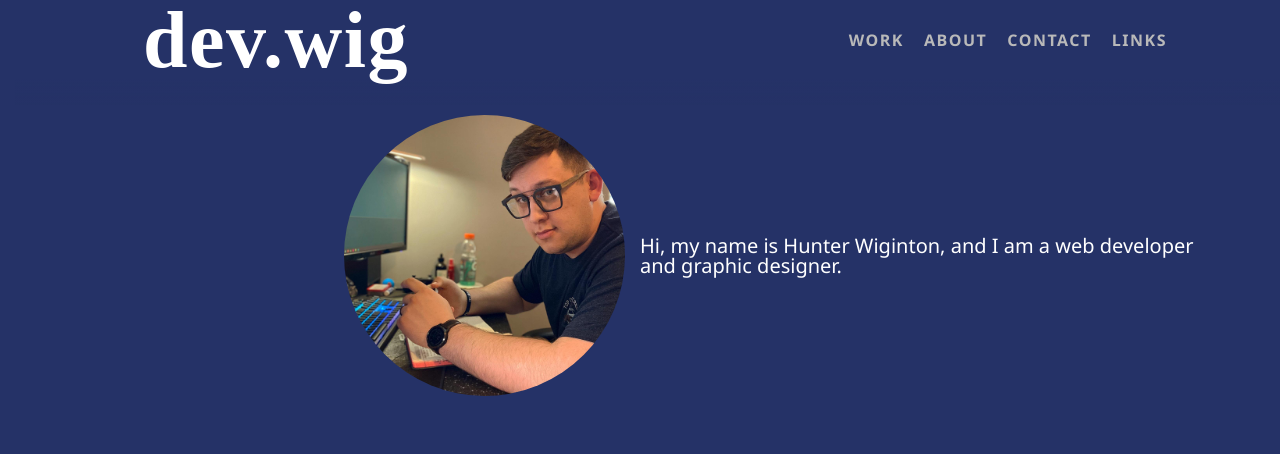
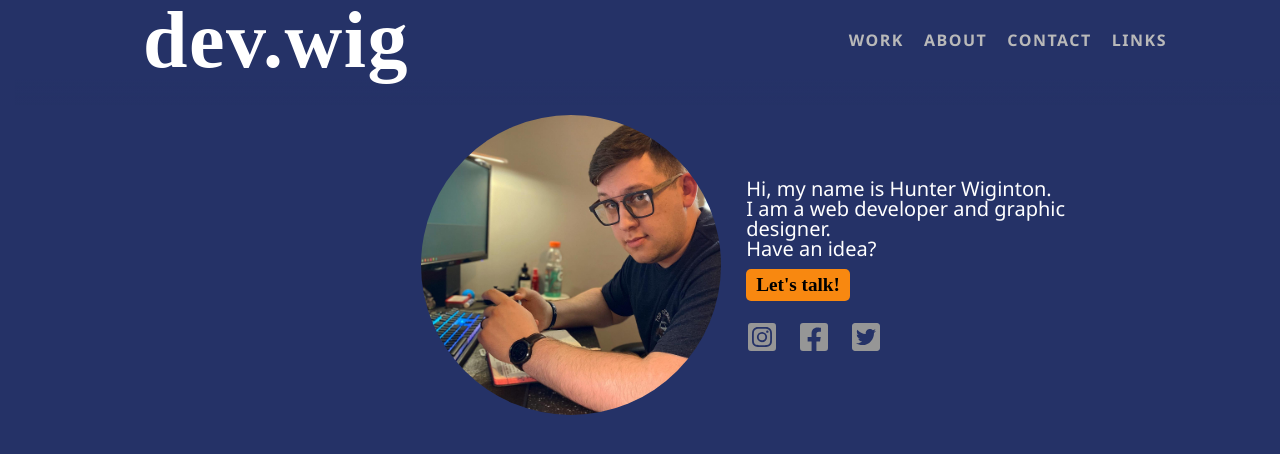
Before and after one commit to hackastak/portfolio, a Gatsby site: page / in a window 1280 px wide. Built offline with nearby package versions, Linux system fonts and the light colour scheme; Gatsby itself is replaced by a stand-in of ours.

Commit message:
Add banner component and styles

```diff
--- a/src/components/banner.js
+++ b/src/components/banner.js
@@ -1,6 +1,11 @@
 import React from 'react';
 import { useStaticQuery, graphql } from 'gatsby';
 import Img from 'gatsby-image';
+
+//Import Icons
+import { FaInstagramSquare } from 'react-icons/fa';
+import { FaFacebookSquare } from 'react-icons/fa';
+import { FaTwitterSquare } from 'react-icons/fa';
 
 import '../styles/css-reset.css';
 import '../styles/banner-styles.scss';
@@ -23,11 +28,19 @@ const Banner = () => {
     <div className="banner-container">
       <div className="image-container">
         <Img className="top-center-img"fluid={data.profileImg.childImageSharp.fluid} />
+      </div>
+      <div className="blurb-container">
+        <p>Hi, my name is Hunter Wiginton.</p>
+        <p>I am a web developer and graphic designer. </p>
+        <p>Have an idea?</p>
+        <button>Let's talk!</button>
+        <div className="social-link-container">
+          <a className="social-icon" target="_blank" href="https://www.instagram.com/dev.wig/"><FaInstagramSquare /></a>
+          <a className="social-icon" target="_blank" href="https://www.facebook.com/hunter.wiginton.3/"><FaFacebookSquare /></a>
+          <a className="social-icon" target="_blank" href="https://www.facebook.com/hunter.wiginton.3/"><FaTwitterSquare /></a>
+        </div>
 
 
-      </div>
-      <div className="blurb-container">
-        <p className="blurb">Hi, my name is Hunter Wiginton, and I am a web developer and graphic designer. </p>
       </div>
 
     </div>
--- a/src/styles/banner-styles.scss
+++ b/src/styles/banner-styles.scss
@@ -1,5 +1,6 @@
 // Fonts
-$font: "Helvetic neue", "Segoe UI", Tahoma, Geneva, Verdana, sans-serif;
+$header-font: "Helvetic neue", "Segoe UI", Tahoma, Geneva, Verdana, sans-serif;
+$font: "Ubuntu", sans-serif;
 $logo-font: "Harlow Solid";
 
 // Colors
@@ -37,7 +38,8 @@ $white: rgb(255, 255, 255);
     }
 
     .top-center-img {
-      width: 50%;
+      width: 60%;
+      max-width: 300px;
       border-radius: 50%;
 
       @media (max-width: 568px) {
@@ -49,16 +51,18 @@ $white: rgb(255, 255, 255);
 
   .blurb-container {
     display: flex;
-    justify-content: flex-start;
-    align-items: center;
+    flex-direction: column;
+    justify-content: center;
+    align-items: start;
     color: $white;
     width: 45%;
-    min-width: 45%;
-    margin: 0 15px;
+    max-width: 350px;
+    margin: 0 25px;
 
     @media (max-width: 568px) {
       width: 60%;
-      justify-content: center;
+      justify-content: space-around;
+      align-items: center;
       margin-top: 20px;
     }
     p {
@@ -68,6 +72,43 @@ $white: rgb(255, 255, 255);
         text-align: center;
       }
     }
+    .social-link-container {
+      margin-top: 10px;
+      height: 30px;
+      display: flex;
+      flex-direction: row;
+      justify-content: center;
+      .social-icon {
+        color: rgb(150, 150, 150);
+        font-size: 2rem;
+        margin-left: 20px;
+        &:first-child {
+          margin-left: 0;
+        }
+        &:hover {
+          color: $pink;
+          transition: all 300ms ease;
+        }
+      }
+
+
+    }
+    button {
+      font-family: $logo-font;
+      font-size: 1.2rem;
+      font-weight: 600;
+      margin: 10px 0;
+      background-color: $orange;
+      border: none;
+      border-radius: 5px;
+      padding: 5px 10px;
+      &:hover {
+        color: white;
+        background-color: $pink;
+        transition: all 300ms ease;
+      }
+
+    }
   }
 
 
```
